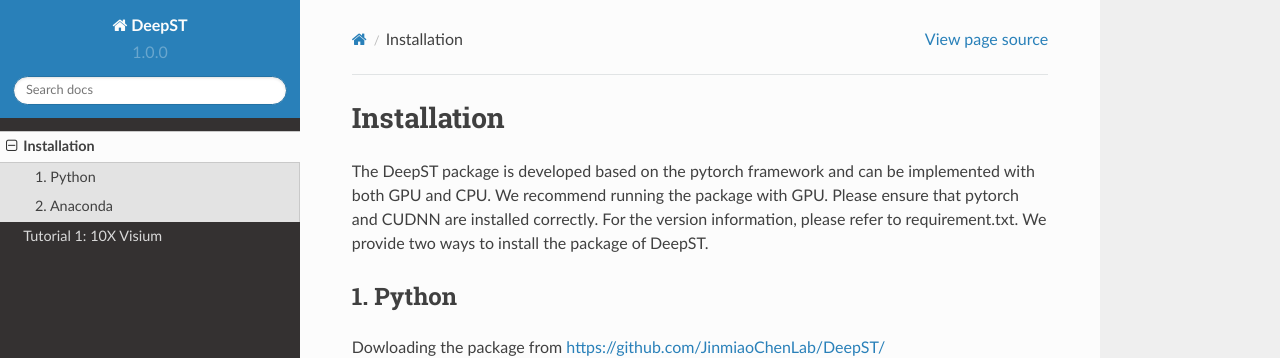
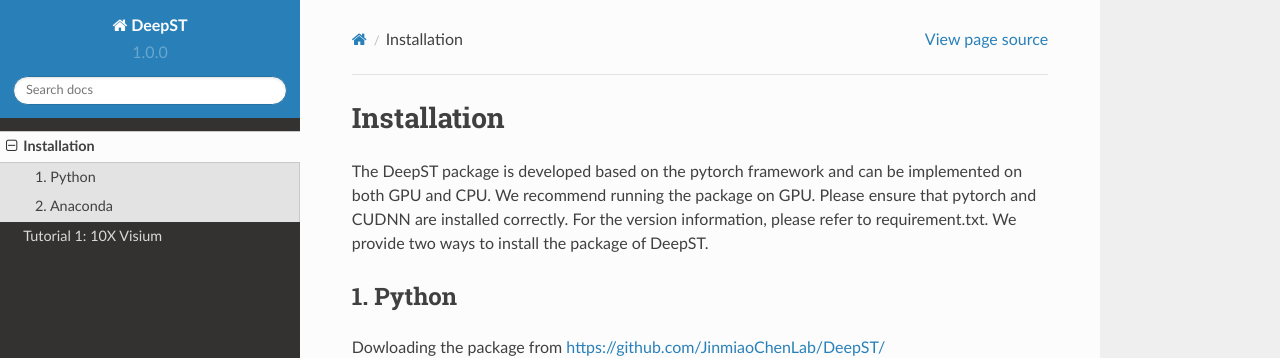
Before and after one commit to JinmiaoChenLab/GraphST_Tutorials, a Sphinx documentation site: the page built from docs/source/Installation.rst, in a window 1280 px wide and 1177 px high. Shown: the top 358 px of the window. Built offline with Sphinx 7.4.7 and the Read the Docs theme 2.0.0, drawn with Linux system fonts in a browser that asks for light colours; pages that are not in the unit, such as notebooks, are missing from menus.

Commit message:
Update Installation.rst

```diff
--- a/docs/source/Installation.rst
+++ b/docs/source/Installation.rst
@@ -6,8 +6,8 @@
 Installation
 ============
 
-The DeepST package is developed based on the pytorch framework and can be implemented with both GPU and CPU.
-We recommend running the package with GPU. Please ensure that pytorch and CUDNN are installed correctly. For the version information, please refer to requirement.txt. We provide two ways to install the package of DeepST.
+The DeepST package is developed based on the pytorch framework and can be implemented on both GPU and CPU.
+We recommend running the package on GPU. Please ensure that pytorch and CUDNN are installed correctly. For the version information, please refer to requirement.txt. We provide two ways to install the package of DeepST.
 
 1. Python
 ---------------------
```
